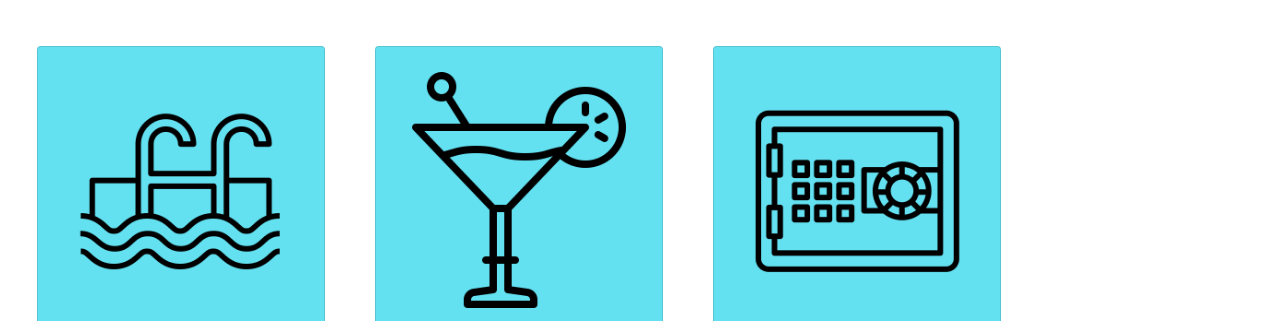
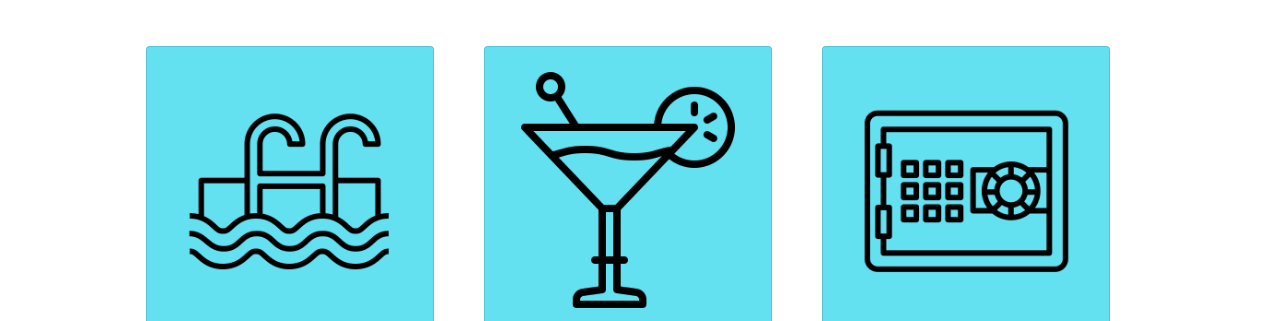
Before and after one commit to noes2608/HTML, a website: page servicios.html in a window 1280 px wide. Shown: the part 363-684 px from the top of the page. Drawn offline with nearby package versions, Linux system fonts and the light colour scheme.

Commit message:
centrado de imagenes

```diff
--- a/servicios.html
+++ b/servicios.html
@@ -11,7 +11,7 @@
     <link rel="stylesheet" href="/scss/estilos.css">
     <title>Hotel Sophie</title>
 </head>
-<!--Las páginas elegidas para la segunda preentrega son el Inicio y Tarifas-->
+
 <body>
      <header>
       <!--El header contiene el logo y un menú responsive realizado con boostrap-->
@@ -45,7 +45,7 @@
         </nav>
      </header>
     <!--Card realizadas con bootstrap-->
-     <main class="main__servicios container-fluid row">
+     <main class="main__servicios container-fluid row d-flex justify-content-center">
       <h1 class="titulo__index">Nuestros servicios</h1>
         <div class="card main__cards col-sm-12 justify-content-center" style="width: 18rem;">
             <img src="/imagenes/piscina.png" class="card-img-top" alt="piscina">
```
